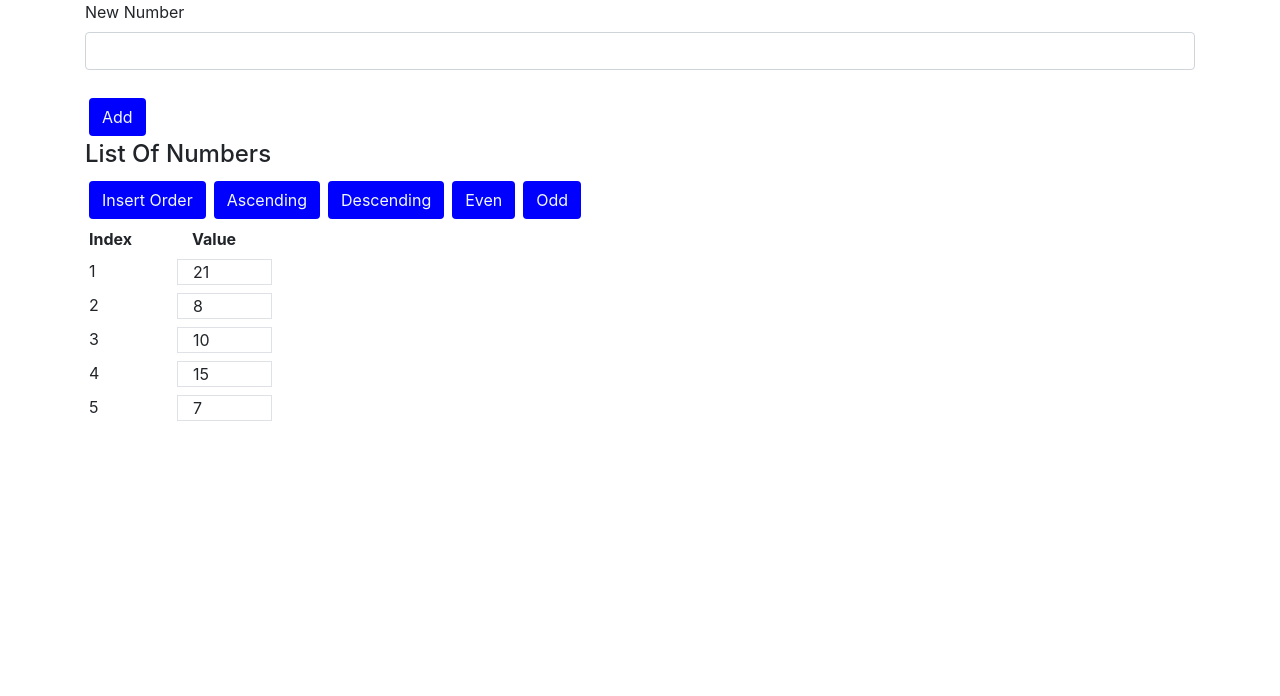
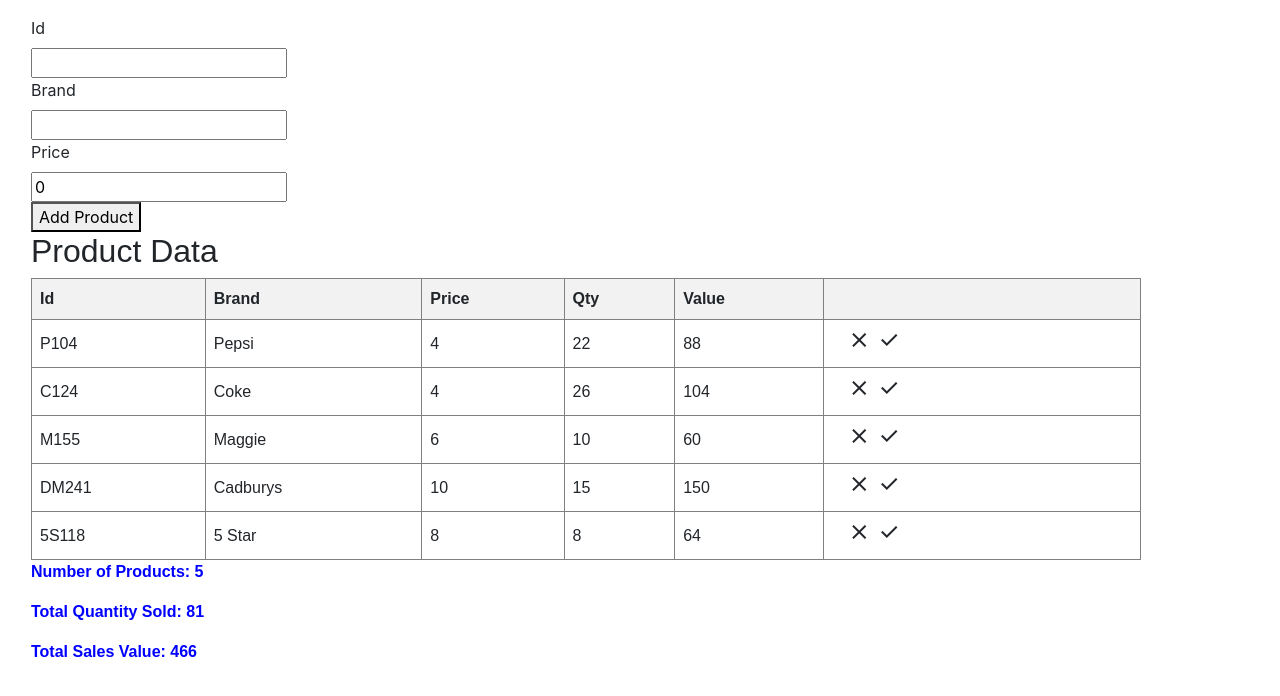
Before and after one commit to SurbhiBisarwal/welcome, an Angular app: page / in a window 1280 px wide. Shown: the top 696 px of the page. Built offline with nearby package versions, Linux system fonts and the light colour scheme.

Commit message:
NG-A2#5 Product Table

```diff
--- a/src/app/app.component.html
+++ b/src/app/app.component.html
@@ -1,25 +1,46 @@
-<div class="container">
-  <div>
-    <label>New Number</label><br />
-    <input type="number" class="form-control" [(ngModel)]="n2" /><br />
-    <button class="btn m-1" (click)="add(n2)">Add</button>
-  </div>
-  <h4>List Of Numbers</h4>
-  <button class="btn m-1" (click)="insertOrder()">Insert Order</button>
-  <button class="btn m-1" (click)="ascending()">Ascending</button>
-  <button class="btn m-1" (click)="descending()">Descending</button>
-  <button class="btn m-1" (click)="even()">Even</button>
-  <button class="btn m-1" (click)="odd()">Odd</button>
-  <div class="row">
-    <div class="col-1 m-1"><strong>Index</strong></div>
-    <div class="col-1 m-1"><strong>Value</strong></div>
-  </div>
-  <div class="row" *ngFor="let n1 of num; index as i">
-    <div class="col-1 m-1">
-      {{ i + 1 }}
-    </div>
-    <div class="col-1 border m-1">
-      {{ n1 }}
-    </div>
+<div class="container m-3">
+  <label>Id</label><br />
+  <input type="text" [(ngModel)]="newProduct.id" /><br />
+  <label>Brand</label><br />
+  <input type="text" [(ngModel)]="newProduct.brand" /><br />
+  <label>Price</label><br />
+  <input type="number" [(ngModel)]="newProduct.price" /><br />
+  <button (click)="add()">Add Product</button>
+  <div class="product-data">
+    <h2>Product Data</h2>
+    <table border="1">
+      <tr>
+        <th>Id</th>
+        <th>Brand</th>
+        <th>Price</th>
+        <th>Qty</th>
+        <th>Value</th>
+        <th></th>
+      </tr>
+      <tr *ngFor="let product of products">
+        <td>{{ product.id }}</td>
+        <td>{{ product.brand }}</td>
+        <td>{{ product.price }}</td>
+        <td>{{ product.qtySold }}</td>
+        <td>{{ product.price * product.qtySold }}</td>
+        <td>
+          <span
+            (click)="resetQuantity(product)"
+            class="col-1 material-symbols-outlined"
+          >
+            close
+          </span>
+          <span
+            (click)="incrementQuantity(product)"
+            class="col-1 material-symbols-outlined"
+          >
+            check
+          </span>
+        </td>
+      </tr>
+    </table>
+    <p style="color: blue">Number of Products: {{ products.length }}</p>
+    <p style="color: blue">Total Quantity Sold: {{ getTotalQuantitySold() }}</p>
+    <p style="color: blue">Total Sales Value: {{ getTotalSalesValue() }}</p>
   </div>
 </div>
--- a/src/app/app.component.scss
+++ b/src/app/app.component.scss
@@ -1,7 +1,22 @@
-.btn {
-  background-color: blue;
-  color: aliceblue;
+.product-data {
+  font-family: Arial, sans-serif;
 }
-.bg-primary {
-  background-color: pink;
+
+table {
+  width: 100%;
+  border-collapse: collapse;
 }
+
+th,
+td {
+  padding: 8px;
+  text-align: left;
+}
+
+th {
+  background-color: #f2f2f2;
+}
+
+p {
+  font-weight: bold;
+}
--- a/src/app/app.component.ts
+++ b/src/app/app.component.ts
@@ -6,42 +6,45 @@
   styleUrls: ["./app.component.scss"],
 })
 export class AppComponent {
-  num: number[] = [21, 8, 10, 15, 7];
-  n1: number = 0;
-  // filteredNum: number[] = [];
+  products = [
+    { id: "P104", brand: "Pepsi", price: 4, qtySold: 22 },
+    { id: "C124", brand: "Coke", price: 4, qtySold: 26 },
+    { id: "M155", brand: "Maggie", price: 6, qtySold: 10 },
+    { id: "DM241", brand: "Cadburys", price: 10, qtySold: 15 },
+    { id: "5S118", brand: "5 Star", price: 8, qtySold: 8 },
+  ];
+  newProduct = {
+    id: "",
+    brand: "",
+    price: 0,
+    qtySold: 0,
+  };
 
-  add(n2): void {
-    this.num.push(n2);
+  getTotalQuantitySold() {
+    return this.products.reduce((total, product) => total + product.qtySold, 0);
   }
 
-  delete(i: number): void {
-    let n1: number[];
-    console.log("i=" + i);
-    n1 = this.num.splice(i, 1);
+  getTotalSalesValue() {
+    return this.products.reduce(
+      (total, product) => total + product.price * product.qtySold,
+      0
+    );
+  }
+  resetQuantity(product) {
+    product.qtySold = 0;
   }
 
-  insertOrder(): void {
-    this.num = Array.from(this.num);
-    console.log(this.num);
+  incrementQuantity(product) {
+    product.qtySold += 1;
   }
-
-  ascending(): void {
-    this.num = Array.from(this.num).sort((a, b) => a - b);
-    console.log(this.num);
-  }
-
-  descending(): void {
-    this.num = Array.from(this.num).sort((a, b) => b - a);
-    console.log(this.num);
-  }
-
-  even(): void {
-    this.num = this.num.filter((n1) => n1 % 2 === 0);
-    console.log(this.num);
-  }
-
-  odd(): void {
-    this.num = this.num.filter((n1) => n1 % 2 !== 0);
-    console.log(this.num);
+  add() {
+    if (
+      this.newProduct.id &&
+      this.newProduct.brand &&
+      this.newProduct.price > 0
+    ) {
+      this.products.push({ ...this.newProduct });
+      this.newProduct = { id: "", brand: "", price: 0, qtySold: 0 };
+    }
   }
 }
```
